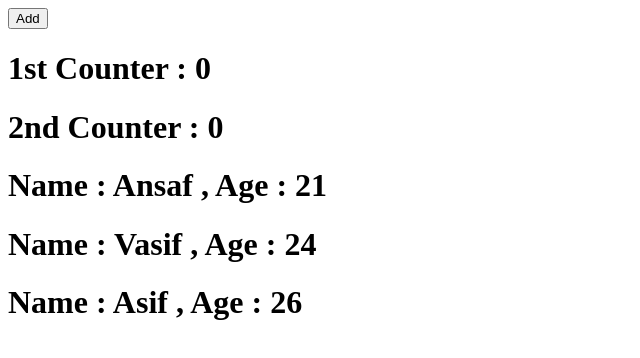
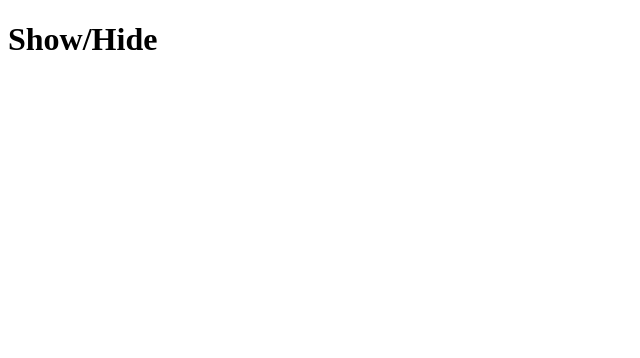
Before and after one commit to anchu56/React-Tutorial, a React (Create React App) app: page / in a window 1280 px wide. Shown: the top 358 px of the page, without its empty margins (0-640 px from the left). Built offline with nearby package versions, Linux system fonts and the light colour scheme.

Commit message:
useEffect - Mounting,Unmounting while loading,removing as well as updating

```diff
--- a/src/App.js
+++ b/src/App.js
@@ -1,32 +1,19 @@
+import Counter from "./Counter"
 import {useState} from 'react'
-import Counter from './Counter';
-import Employee from './Employee';
 function App() {
-  const[count,setCount] = useState(0)
-  const addCount=()=>{
-  setCount(count+1)
-  console.log(count);
-  }
- let emp = [{name:'Ansaf',age:21},
- {name:'Vasif',age:24},
- {name:'Asif',age:26},
- ]
-  return (
-    <div className="App" >
-      <button onClick={addCount}>Add</button>
-      <Counter title='1st Counter :' count={count} />
-      <Counter title='2nd Counter :' count={count} />
+  const [state,setState]=useState(false)
+return(
+  <div className="App">
+  <h1 onClick={()=>setState(!state)}>Show/Hide</h1>
 
+ { state ? < Counter/> : null}
 
-    {
-      emp.map((obj,index)=>{
-        return(
-          <Employee key={index} name={obj.name} age={obj.age}  />
-        )
-      })
-    }
-    </div>
-    );
+  </div>
+);
 }
 
 export default App;
+
+
+
+// { state ? < Counter/> : null} can be written as { state && <Counter/>}
--- /dev/null
+++ b/src/Counter.js
@@ -0,0 +1,19 @@
+import React,{useState,useEffect} from 'react'
+
+function Counter() {
+    useEffect(()=>{
+        console.log("Mounting") // works when new component is being loaded
+        return()=>{
+            console.log("Unmounting") // return works when the component is being removed
+        }
+    }) // This works when loading,removing as well as updating
+    const[count,setCount]=useState(0)
+    return (
+        <div>
+            <button onClick={()=>setCount(count+1)}>Increment</button>
+            <h1>Hello I am Component : {count} </h1>
+        </div>
+    )
+}
+
+export default Counter
--- a/src/Counter.jsx
+++ /dev/null
@@ -1,13 +0,0 @@
-import React from 'react'
-
-function Counter(props) {
-    const {title,...obj} = props // props destructuring
-    return (
-        <div>
-            <h1>{title} {obj.count}</h1>
-            <h2>{obj.place}</h2>
-        </div>
-    )
-}
-
-export default Counter
```
